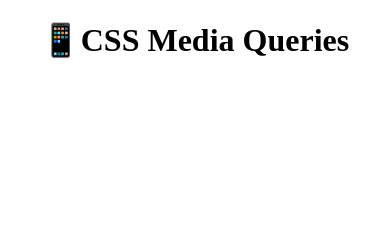
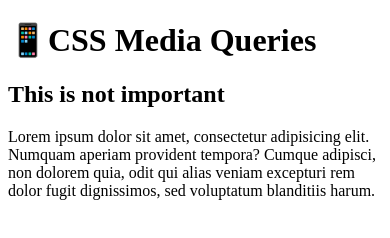
Before and after one commit to LineJinJ/Lesson-3-CSS-Media_Queries-Learn, a plain HTML site: page index.html in a window 390 px wide. Drawn offline with Linux system fonts and the light colour scheme.

Commit message:
The structure of page before adding @media () {} and make page responsive

```diff
--- a/index.html
+++ b/index.html
@@ -6,12 +6,18 @@
     <meta name="viewport" content="width=device-width, initial-scale=1.0" />
     <title>Media Queries</title>
     <style>
-      h1 {
-        text-align: center;
+      @media() {
       }
     </style>
   </head>
   <body>
     <h1>📱CSS Media Queries</h1>
+    <h2>This is not important</h2>
+    <p>
+      Lorem ipsum dolor sit amet, consectetur adipisicing elit. Numquam aperiam
+      provident tempora? Cumque adipisci, non dolorem quia, odit qui alias
+      veniam excepturi rem dolor fugit dignissimos, sed voluptatum blanditiis
+      harum.
+    </p>
   </body>
 </html>
```
